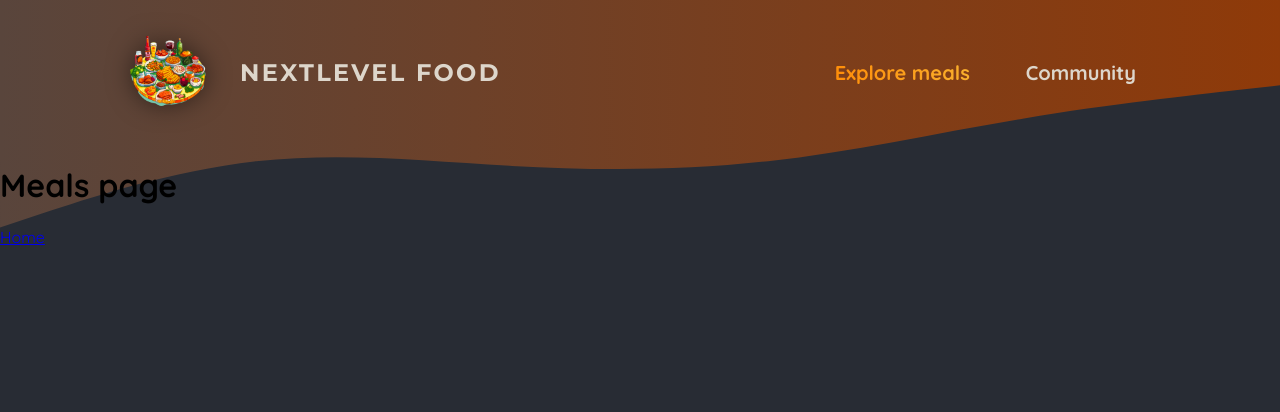
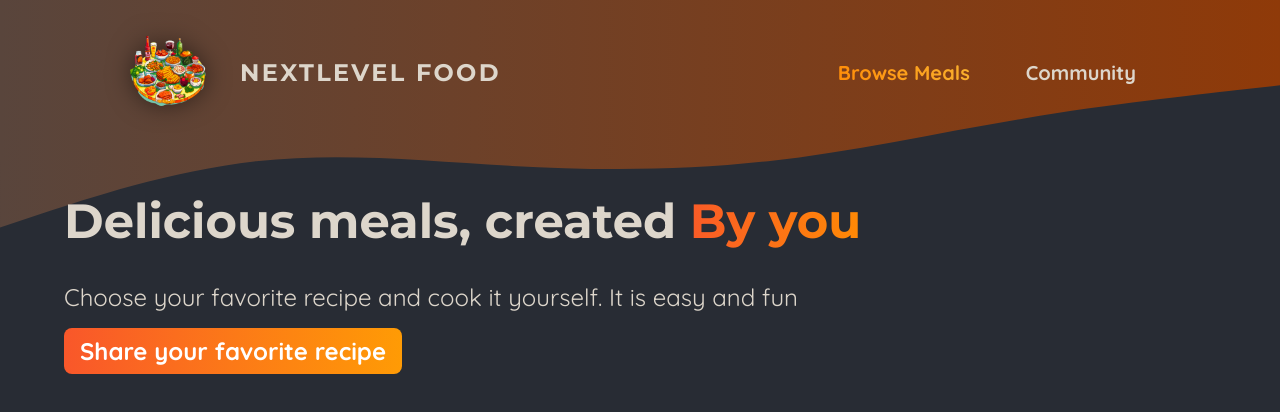
Before and after one commit to Abdu-alyousef/NextJsEssential, a Next.js app: page /meals in a window 1280 px wide. Shown: the top 412 px of the page. Built offline with nearby package versions, Linux system fonts and the light colour scheme.

Commit message:
Outputtin meals data

```diff
--- a/app/meals/page.js
+++ b/app/meals/page.js
@@ -1,9 +1,19 @@
 import Link from "next/link"
+import classes from "./page.module.css"
+import MealsGrid from "@/components/meals/meals-grid"
 export default function MealsPage () {
     return (
         <>
-        <h1>Meals page</h1>
-        <p><Link href="/">Home</Link></p>
+        <header className={classes.header}>
+            <h1>Delicious meals, created{''}<span className={classes.highlight}> By you</span></h1>
+            <p>Choose your favorite recipe and cook it yourself. It is easy and fun</p>
+            <p className={classes.cta}>
+                <Link href="/meals/share">Share your favorite recipe</Link>
+            </p>
+        </header>
+        <main className={classes.main}>
+            <MealsGrid meals={[]} />
+        </main>
         </>
     )
 }
--- /dev/null
+++ b/app/meals/page.module.css
@@ -0,0 +1,51 @@
+.header {
+  gap: 3rem;
+  margin: 3rem auto 5rem auto;
+  width: 90%;
+  max-width: 75rem;
+  color: #ddd6cb;
+  font-size: 1.5rem;
+}
+
+.header h1 {
+  font-family: 'Montserrat', sans-serif;
+}
+
+.highlight {
+  background: linear-gradient(90deg, #f9572a, #ff8a05);
+  background-clip: text;
+  -webkit-background-clip: text;
+  -webkit-text-fill-color: transparent;
+}
+
+.header p {
+  margin: 0;
+}
+
+.cta a {
+  display: inline-block;
+  margin-top: 1rem;
+  padding: 0.5rem 1rem;
+  border-radius: 0.5rem;
+  background: linear-gradient(90deg, #f9572a, #ff9b05);
+  color: #ffffff;
+  font-weight: bold;
+  text-decoration: none;
+}
+
+.loading {
+  text-align: center;
+  animation: loading 1.2s ease-in-out infinite;
+}
+
+@keyframes loading {
+  0% {
+    color: #e9e9e9;
+  }
+  50% {
+    color: #b89b84;
+  }
+  100% {
+    color: #e9e9e9;
+  }
+}
--- a/app/page.js
+++ b/app/page.js
@@ -15,7 +15,7 @@ export default function Home() {
           <p>Taste & share food from all over the world.</p>
           </div>
           <div className={classes.cta}>
-            <Link href="/community">community</Link>
+            <Link href="/community">Community</Link>
             <Link href="/meals">Explore meals</Link>
           </div>
         </div>
--- a/components/main-header/main-header.js
+++ b/components/main-header/main-header.js
@@ -5,7 +5,7 @@ import Image from "next/image";
 import logoImg from "@/assets/logo.png";
 import classes from "./main-header.module.css"
 import MainHeaderBackground from "./main-header-background";
-import NavLink from "./nav-link";
+import NavLink from "../nav-link";
 
 export default function MainHeader () {
     return (
@@ -20,7 +20,7 @@ export default function MainHeader () {
         </Link>
         <nav className={classes.nav}>
             <ul>
-                <li><NavLink href="/meals">Explore meals</NavLink></li>
+                <li><NavLink href="/meals">Browse Meals</NavLink></li>
                 <li><NavLink href="/community">Community</NavLink></li>
             </ul>
         </nav>
--- /dev/null
+++ b/components/meals/meal-item.js
@@ -0,0 +1,26 @@
+import Link from 'next/link';
+import Image from 'next/image';
+
+import classes from './meal-item.module.css';
+
+export default function MealItem({ title, slug, image, summary, creator }) {
+  return (
+    <article className={classes.meal}>
+      <header>
+        <div className={classes.image}>
+          <Image src={image} alt={title} fill />
+        </div>
+        <div className={classes.headerText}>
+          <h2>{title}</h2>
+          <p>by {creator}</p>
+        </div>
+      </header>
+      <div className={classes.content}>
+        <p className={classes.summary}>{summary}</p>
+        <div className={classes.actions}>
+          <Link href={`/meals/${slug}`}>View Details</Link>
+        </div>
+      </div>
+    </article>
+  );
+}
--- /dev/null
+++ b/components/meals/meal-item.module.css
@@ -0,0 +1,75 @@
+.meal {
+    display: flex;
+    flex-direction: column;
+    justify-content: space-between;
+    height: 100%;
+    border-radius: 4px;
+    box-shadow: 0 0 12px rgba(0, 0, 0, 0.3);
+    overflow: hidden;
+    transition: all 0.3s ease-in-out;
+    color: #ddd6cb;
+    background: linear-gradient(90deg, #2c1e19, #25200f);
+  }
+
+  .headerText {
+    padding: 0.5rem 1rem 0 1rem;
+  }
+
+  .headerText h2 {
+    margin: 0;
+    font-size: 1.5rem;
+    font-family: 'Montserrat', sans-serif;
+  }
+
+  .headerText p {
+    font-size: 0.75rem;
+    color: #cfa69b;
+    font-style: italic;
+  }
+
+  .meal h2,
+  .meal p {
+    margin: 0;
+  }
+
+  .image {
+    position: relative;
+    height: 15rem;
+  }
+
+  .meal img {
+    object-fit: cover;
+  }
+
+  .content {
+    display: flex;
+    flex-direction: column;
+    justify-content: space-between;
+    height: 100%;
+  }
+
+  .summary {
+    padding: 1rem 1rem 0 1rem;
+  }
+
+  .actions {
+    padding: 1rem;
+    text-align: right;
+  }
+
+  .actions a {
+    display: inline-block;
+    margin-top: 1rem;
+    padding: 0.5rem 1rem;
+    border-radius: 0.5rem;
+    background: linear-gradient(90deg, #f9572a, #ff9b05);
+    color: #ffffff;
+    font-weight: bold;
+    text-decoration: none;
+  }
+
+  .actions a:hover,
+  .actions a:active {
+    background: linear-gradient(90deg, #fd4715, #f9b241);
+    box-shadow: 0 0 12px rgba(242, 100, 18, 0.8);
+  }
--- /dev/null
+++ b/components/meals/meals-grid.js
@@ -0,0 +1,14 @@
+import MealItem from "./meal-item"
+import classes from "./meals-grid.module.css"
+
+export default function MealsGrid ({meals}) {
+    return (
+        <ul className={classes.meals}>
+            {meals.map(meal => {
+                <li key={meal.id}>
+                    <MealItem {...meal} />
+                </li>
+            })}
+        </ul>
+    )
+}
--- /dev/null
+++ b/components/meals/meals-grid.module.css
@@ -0,0 +1,10 @@
+.meals {
+    width: 90%;
+    max-width: 90rem;
+    display: grid;
+    grid-template-columns: repeat(auto-fill, minmax(20rem, 1fr));
+    grid-gap: 5rem;
+    margin: 2rem auto;
+    list-style: none;
+    padding: 0;
+  }
```
Also changed, not shown: components/images/image-slideshow.js (renamed from components/main-header/images/image-slideshow.js), components/images/image-slideshow.module.css (renamed from components/main-header/images/image-slideshow.module.css), components/nav-link.js (renamed from components/main-header/nav-link.js), components/nav-link.module.css (renamed from components/main-header/nav-link.module.css).
